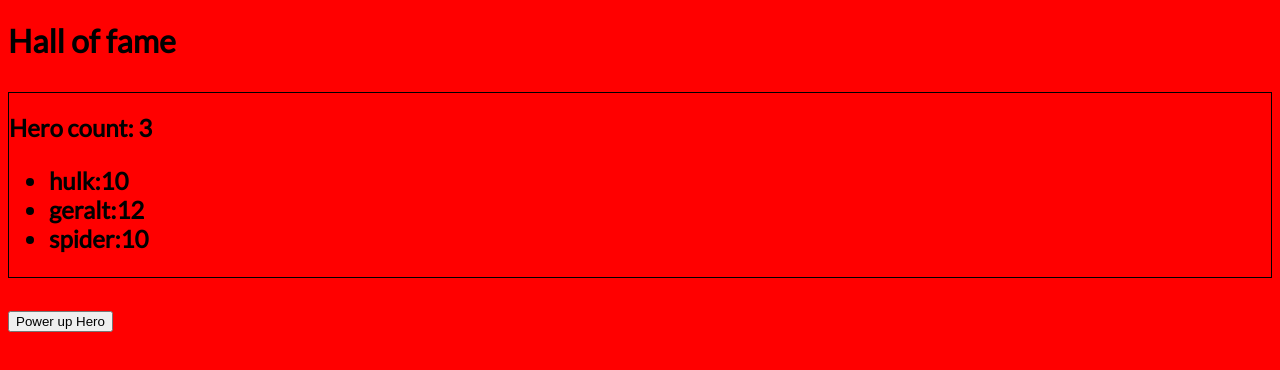
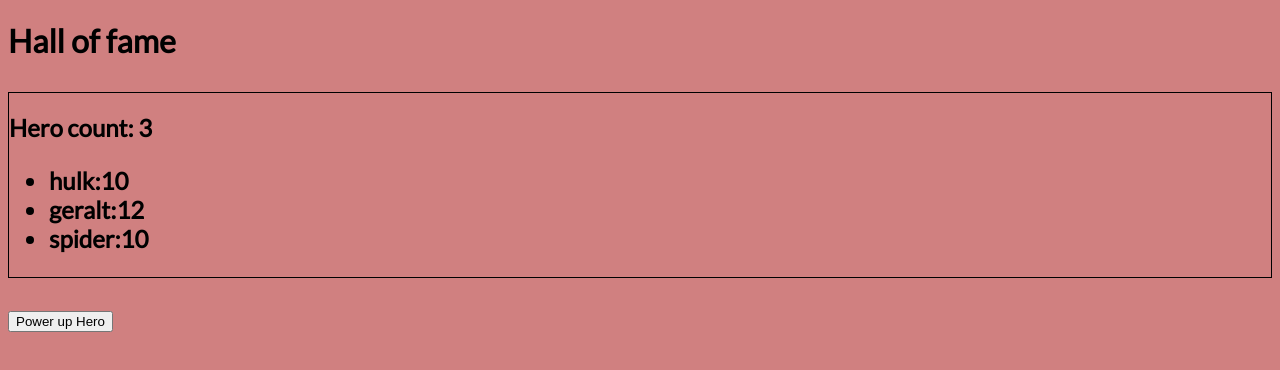
Before and after one commit to kowackag/Hero, a website built with webpack: page src/index.html in a window 1280 px wide. Built offline with nearby package versions, Linux system fonts and the light colour scheme.

Commit message:
Change background-color

```diff
--- a/src/css/style.css
+++ b/src/css/style.css
@@ -1,5 +1,5 @@
 :root {
-    --bg-color: red;
+    --bg-color: rgb(208, 128, 128);
 }
 
 body {
```
